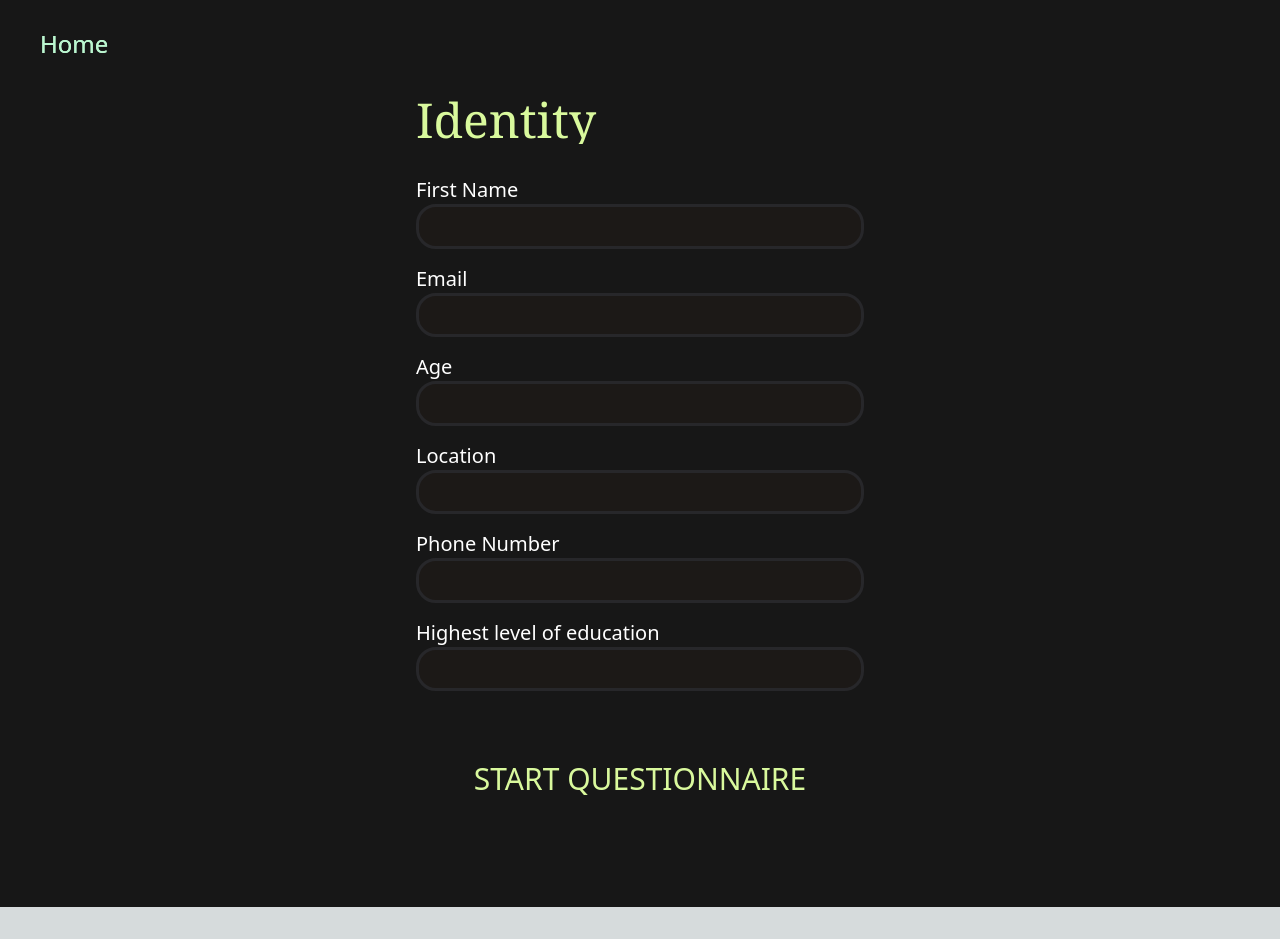
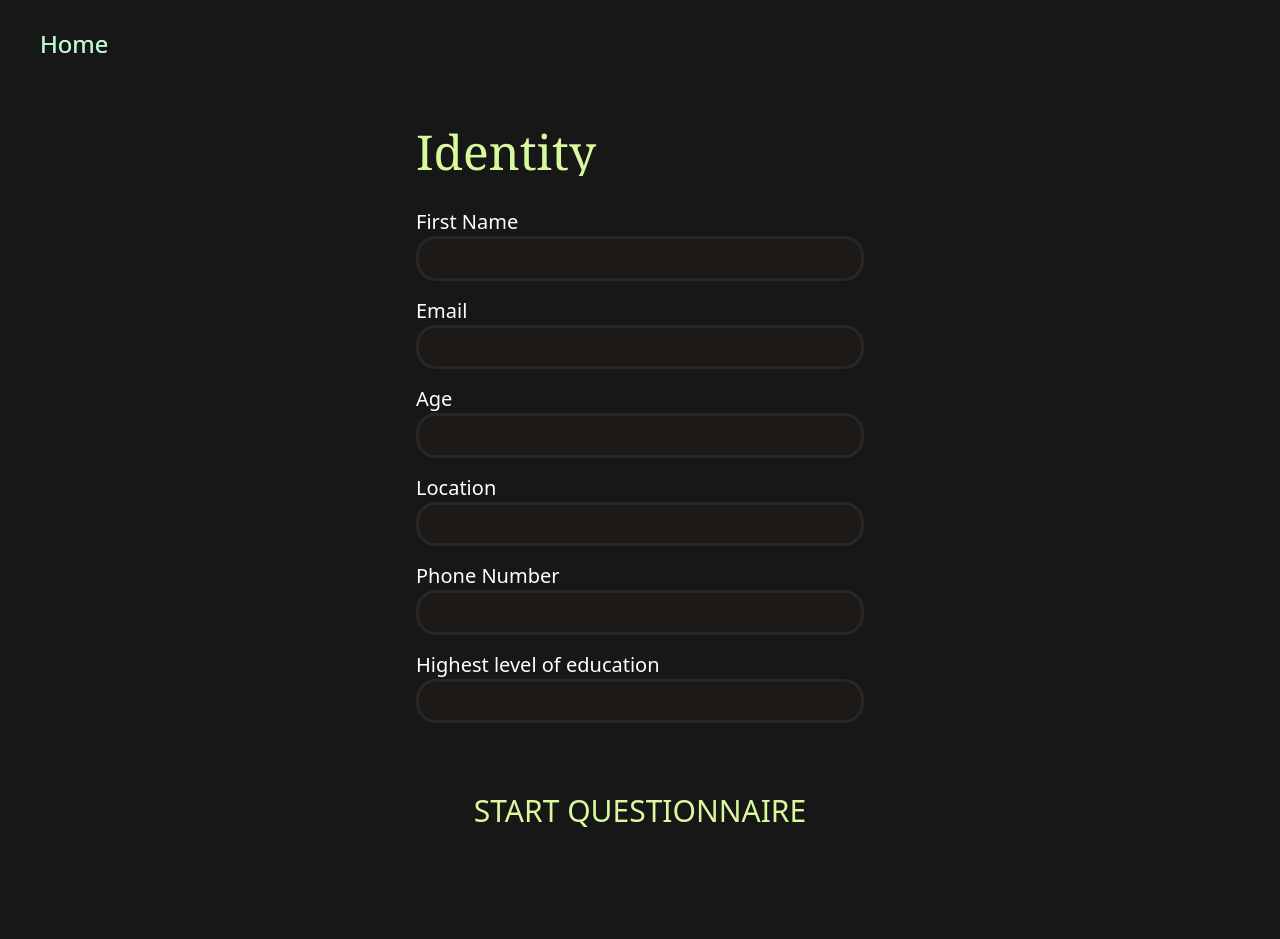
Before and after one commit to harshitajain06/unbound-app, a Next.js app: page /questionnaire in a window 1280 px wide. Before the commit the page ends 907 px from the top, so only its background shows below. Built offline with nearby package versions, Linux system fonts and the light colour scheme; no server answers.

Commit message:
quetionnaire indentation

```diff
--- a/pages/questionnaire.js
+++ b/pages/questionnaire.js
@@ -84,8 +84,8 @@ export default function Questionnaire() {
 
   return (
     <Layout>
-      <section className="flex flex-col items-center justify-center w-full h-full">
-      <h1 className="text-4xl md:text-5xl font-serif	 w-full max-w-md w-full max-w-md mb-4 text-lime-200 line-clamp-3">
+      <section className="flex flex-col items-center justify-center mt-8 w-full h-full">
+      <h1 className="text-4xl md:text-5xl font-serif w-full max-w-md w-full max-w-md mb-4 text-lime-200 line-clamp-3">
         Identity
       </h1>
       {/* Add some spacing */}
```
Also changed, not shown: components/LanguageSwitcher.jsx (line endings or trailing spaces), public/assets/scripts/lang-config.js (line endings or trailing spaces).
